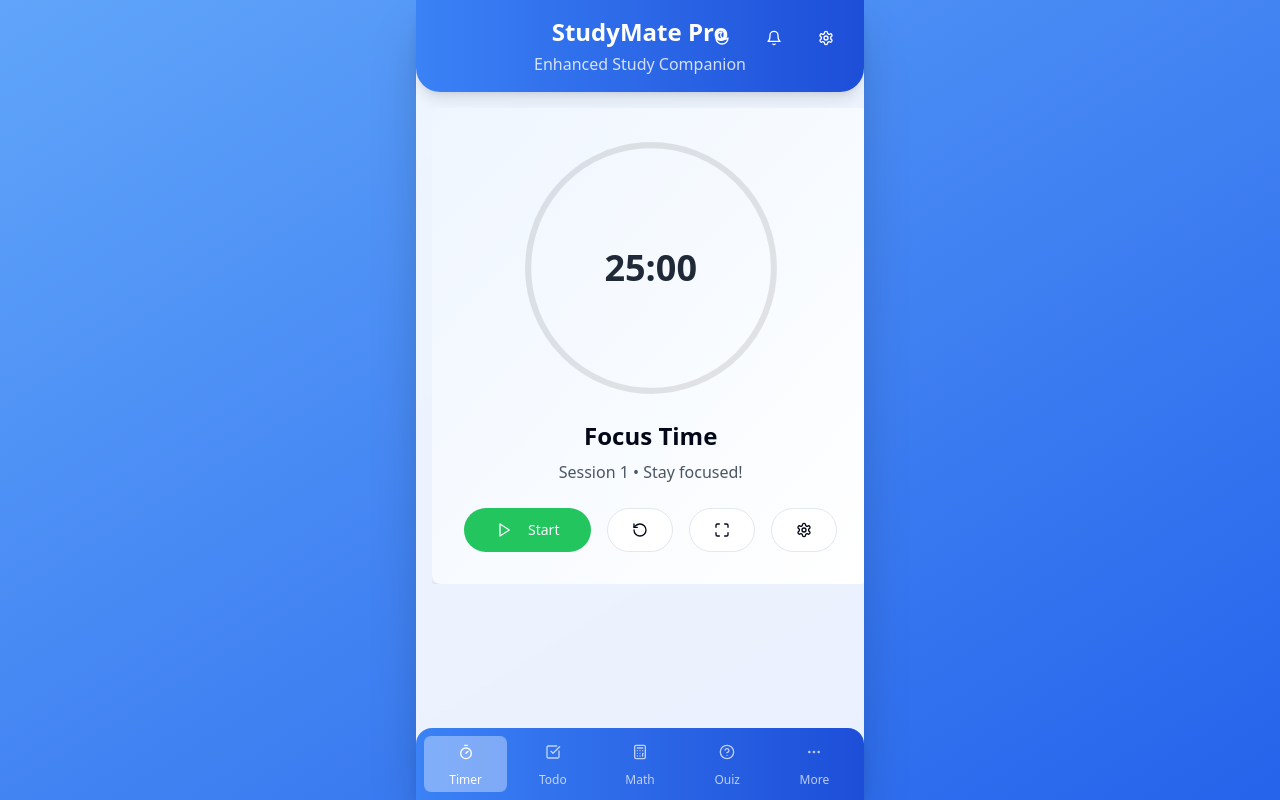
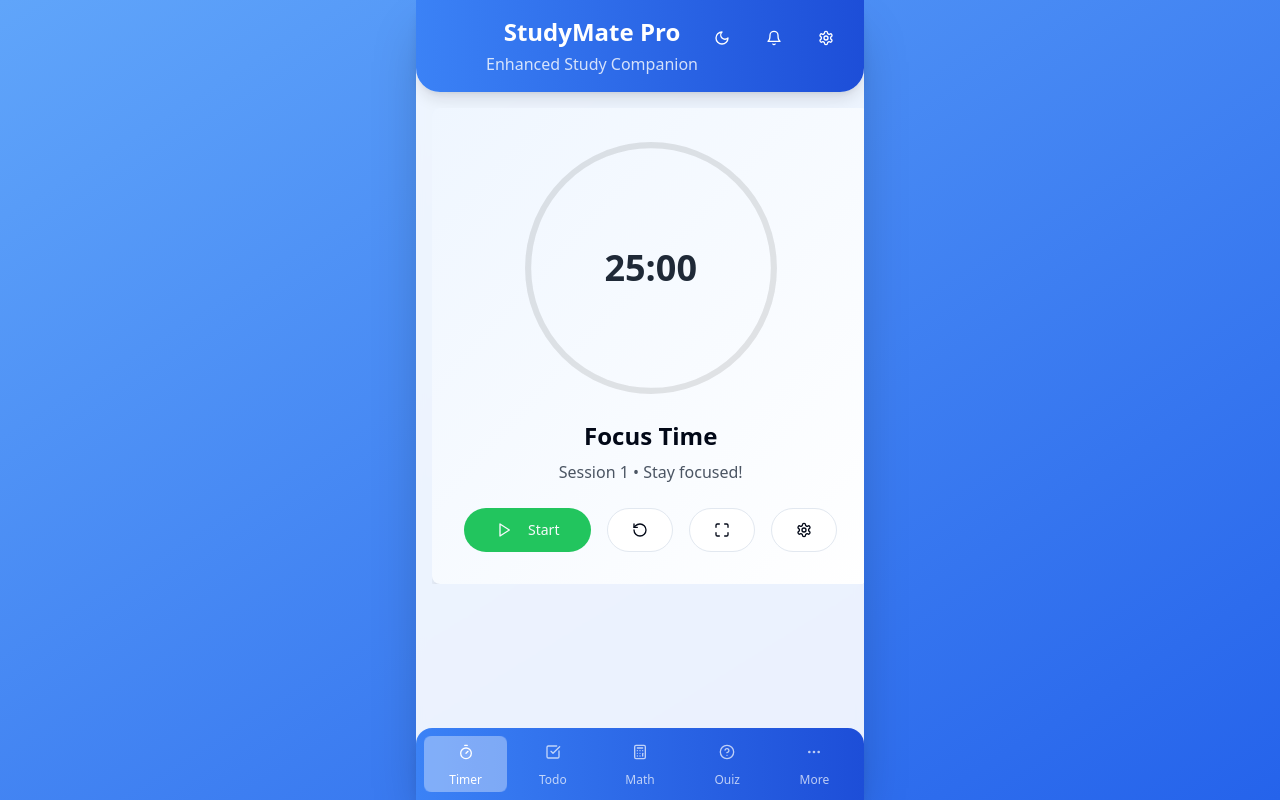
Before and after one commit to PauloStudioz/study-spark-mobile-android, a React (Vite) app: page / in a window 1280 px wide. Built offline with nearby package versions, Linux system fonts and the light colour scheme.

Commit message:
Fix: Header overlap with moon icon
Adjusted header layout to prevent overlap between "StudyMate Pro" text and the moon icon.

```diff
--- a/src/pages/Index.tsx
+++ b/src/pages/Index.tsx
@@ -76,6 +76,8 @@ const AppContent = () => {
             ? 'bg-gradient-to-r from-gray-800 to-gray-700 border-b border-gray-600'
             : `bg-gradient-to-r ${colors.headerGradient}`
         } text-white px-4 py-4 rounded-b-3xl shadow-lg relative`}>
+          {/* The content stack gets right padding so header text can't overlap the icons */}
+          <div className="pr-24 sm:pr-24">
             <motion.h1
               className="text-2xl font-bold text-center"
               initial={{ opacity: 0, y: -20 }}
@@ -85,7 +87,7 @@ const AppContent = () => {
               StudyMate Pro
             </motion.h1>
             <p className="text-center text-white/80 mt-1">Enhanced Study Companion</p>
-
+          </div>
           {/* Header icon buttons: use flex, gap, and right-side absolute alignment, responsive fixes */}
           <div className="absolute top-4 right-4 flex flex-row items-center gap-2 z-20">
             <Button
```
Lines whose indentation alone changed are shown as unchanged.
